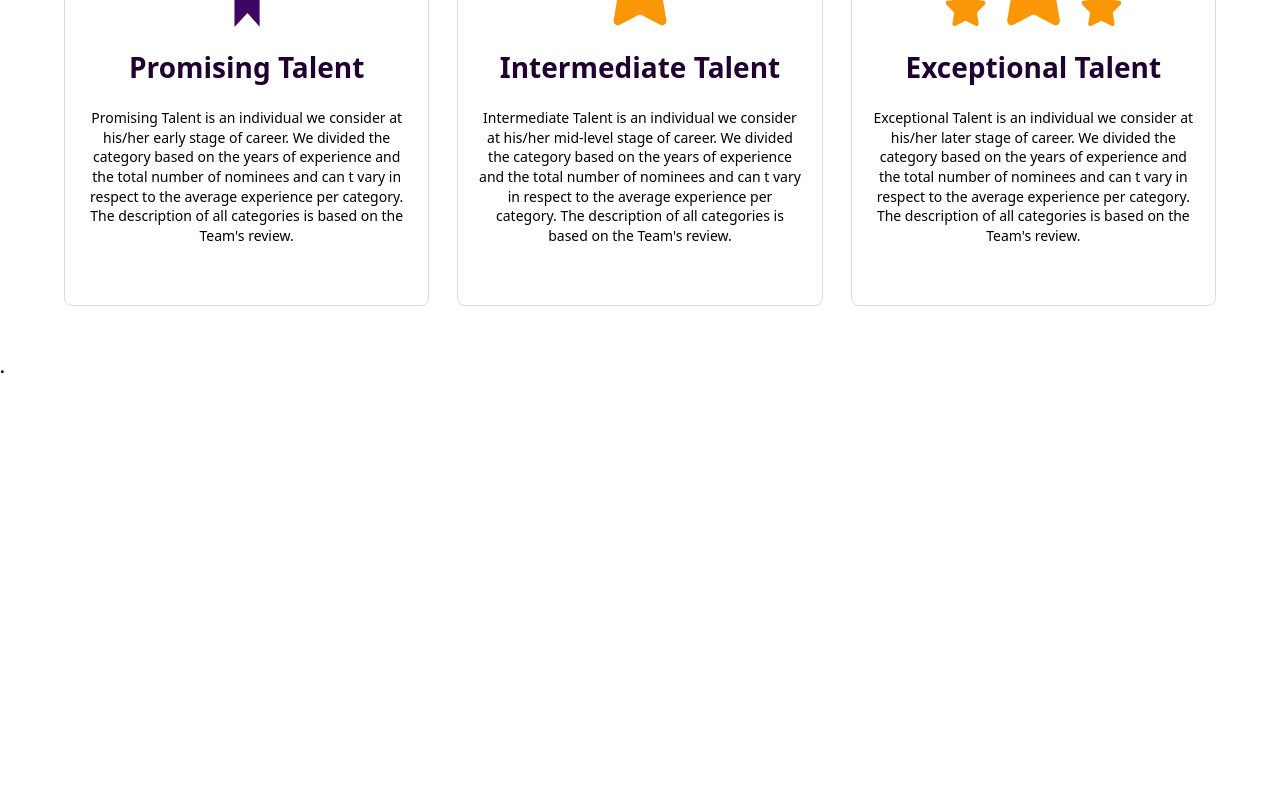
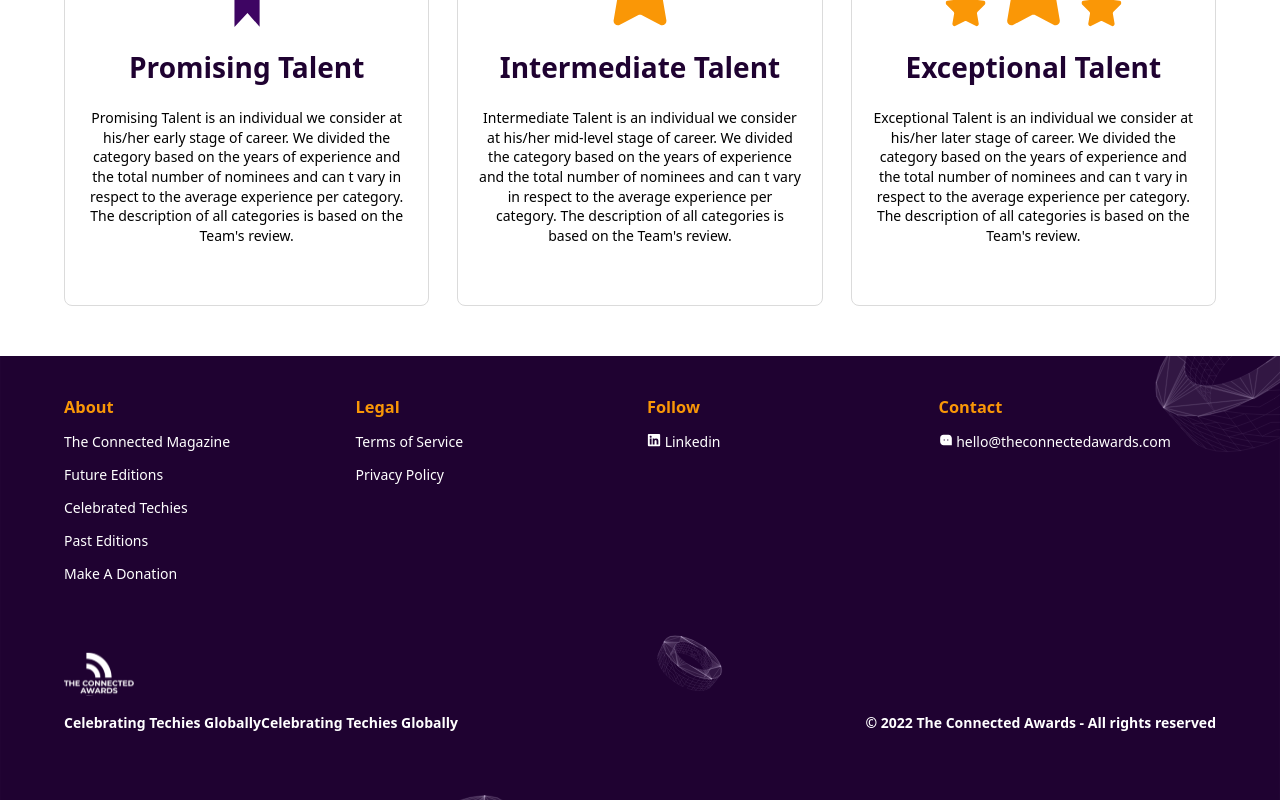
Before and after one commit to blyncnov/connectedawards, a Next.js app: page / in a window 1280 px wide. Shown: the part 2457-3257 px from the top of the page. Before the commit the page ends 2835 px from the top, so only its background shows below. Built offline with nearby package versions, Linux system fonts and the light colour scheme.

Commit message:
connected Awards Assesments v2.3 viion v3

```diff
--- a/layout/Footer.jsx
+++ b/layout/Footer.jsx
@@ -1,9 +1,56 @@
 import React from "react";
+
+import Image from "next/image";
+import { FaLinkedin } from "react-icons/fa";
+import { RiMessage3Fill } from "react-icons/ri";
 
 const Footer = () => {
   return (
     <>
-      <h3>.</h3>
+      <div className="Footer__Container">
+        <div className="max__width">
+          <div className="Footer__Grid">
+            <div className="Footer__Row">
+              <h3>About </h3>
+              <li>The Connected Magazine</li>
+              <li>Future Editions</li>
+              <li>Celebrated Techies</li>
+              <li>Past Editions</li>
+              <li>Make A Donation</li>
+            </div>
+            <div className="Footer__Row">
+              <h3>Legal</h3>
+              <li>Terms of Service</li>
+              <li>Privacy Policy</li>
+            </div>
+            <div className="Footer__Row">
+              <h3>Follow</h3>
+              <li>
+                <FaLinkedin /> Linkedin
+              </li>
+            </div>
+            <div className="Footer__Row">
+              <h3>Contact</h3>
+              <li>
+                {" "}
+                <RiMessage3Fill /> hello@theconnectedawards.com
+              </li>
+            </div>
+          </div>
+          <div className="Footer__Talk">
+            <div>
+              <Image
+                src="/icons/logo2.svg"
+                alt="logo"
+                height="70px"
+                width="70px"
+              />
+              <h4>Celebrating Techies GloballyCelebrating Techies Globally</h4>
+            </div>
+            <h4>© 2022 The Connected Awards - All rights reserved</h4>
+          </div>
+        </div>
+      </div>
     </>
   );
 };
--- a/styles/layouts/Footer.css
+++ b/styles/layouts/Footer.css
@@ -0,0 +1,53 @@
+.Footer__Container {
+  /* background-color: #1f0231; */
+  padding: 40px 0;
+  background: url(/icons/footer.svg);
+  background-size: cover;
+  background-position: center;
+  background-repeat: no-repeat;
+}
+
+.Footer__Grid {
+  display: grid;
+  grid-template-columns: repeat(4, 1fr);
+  gap: 1em;
+}
+
+.Footer__Row {
+  width: auto;
+  color: #ffffff;
+}
+
+.Footer__Row h3 {
+  color: #f99707;
+}
+
+.Footer__Row li {
+  margin: 1em 0;
+  cursor: pointer;
+}
+
+.Footer__Talk {
+  margin: 3em 0 2em 0;
+  display: flex;
+  justify-content: space-between;
+  align-items: flex-end;
+  color: #ffffff;
+}
+
+@media (max-width: 768px) {
+  .Footer__Container {
+    padding: 40px 0;
+  }
+
+  .Footer__Grid {
+    grid-template-columns: 1fr;
+    gap: 1.5em;
+  }
+
+  .Footer__Talk {
+    flex-direction: column;
+    align-items: flex-start;
+    gap: 1em;
+  }
+}
```
Also changed, not shown: public/icons/footer.svg (added), public/icons/logo2.svg (added).
